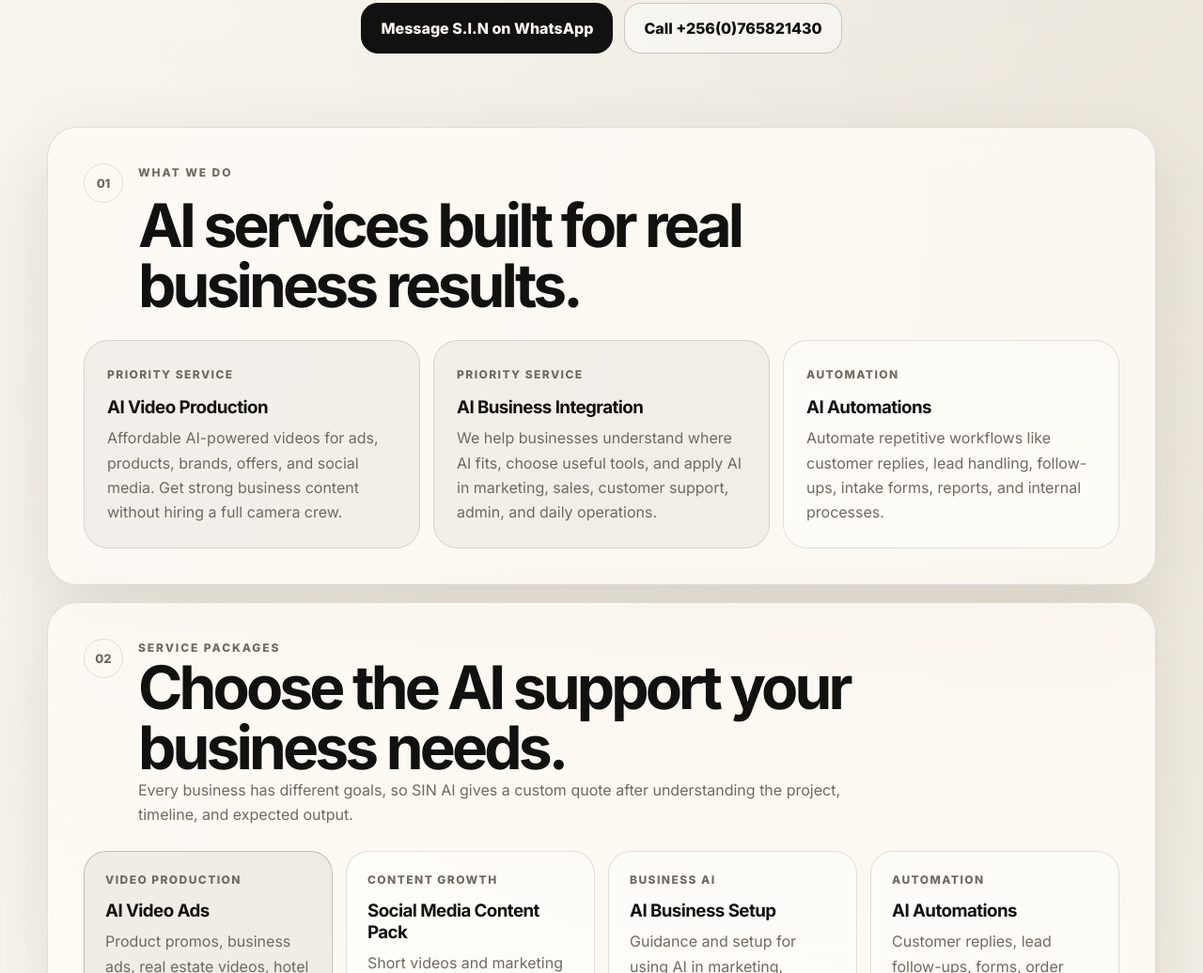
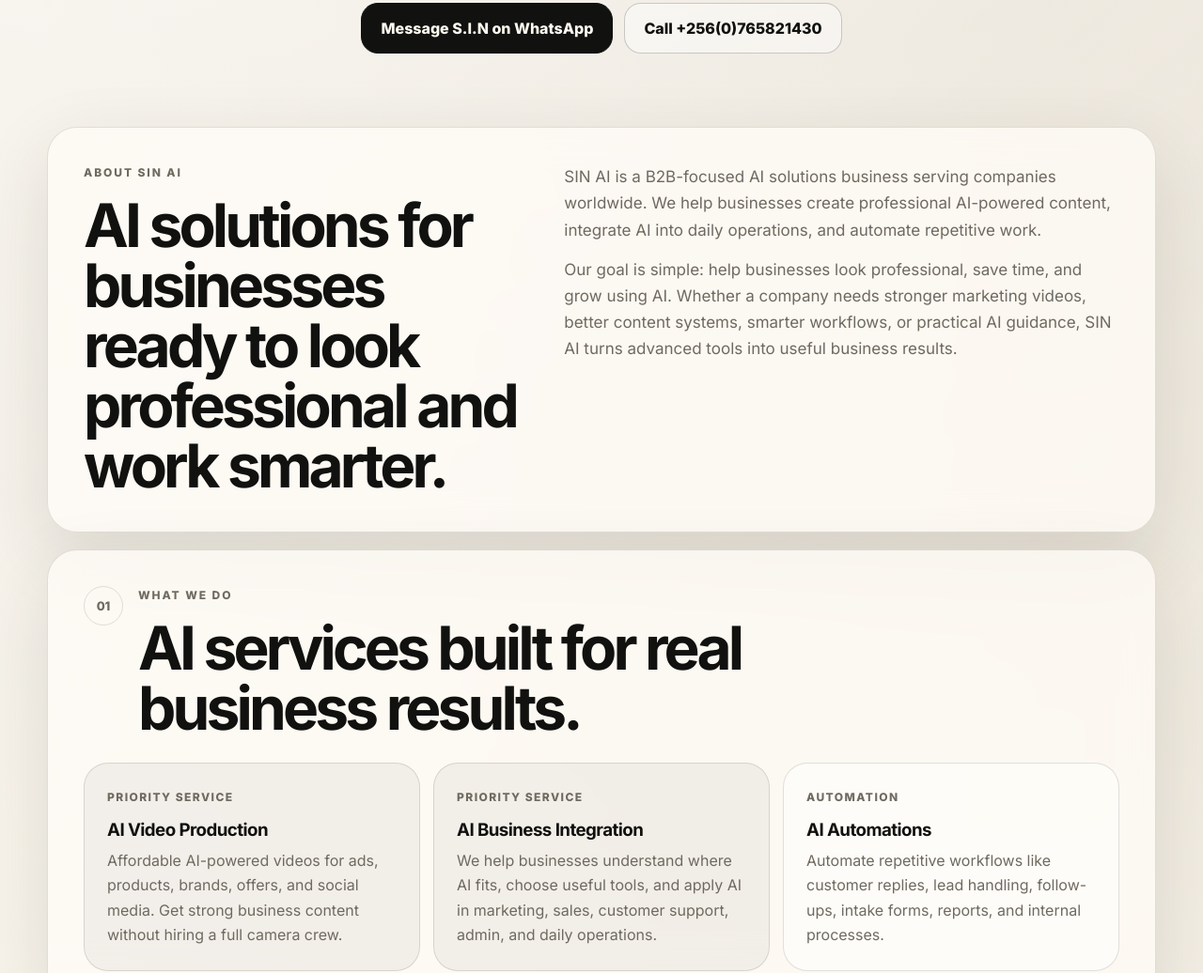
Before and after one commit to zephwambisha-dot/sinai, a plain HTML site: page index.html in a window 1280 px wide. Shown: the part 660-1696 px from the top of the page at 94% size. Drawn offline with Linux system fonts and the light colour scheme.

Commit message:
Add About SIN AI section

```diff
--- a/index.html
+++ b/index.html
@@ -17,6 +17,7 @@
         <img src="assets/sin-ai-logo.jpg" alt="SIN AI" />
       </a>
       <nav class="nav" aria-label="Primary navigation">
+        <a href="#about">About</a>
         <a href="#services">Services</a>
         <a href="#packages">Packages</a>
         <a href="#why">Why SIN AI</a>
@@ -36,6 +37,17 @@
         <div class="hero-actions" aria-label="Primary actions">
           <a class="button primary" href="https://wa.me/256765821430" target="_blank" rel="noreferrer">Message S.I.N on WhatsApp</a>
           <a class="button secondary" href="tel:+256765821430">Call +256(0)765821430</a>
+        </div>
+      </section>
+
+      <section id="about" class="section card about-section">
+        <div>
+          <p class="eyebrow">About SIN AI</p>
+          <h2>AI solutions for businesses ready to look professional and work smarter.</h2>
+        </div>
+        <div class="about-copy">
+          <p>SIN AI is a B2B-focused AI solutions business serving companies worldwide. We help businesses create professional AI-powered content, integrate AI into daily operations, and automate repetitive work.</p>
+          <p>Our goal is simple: help businesses look professional, save time, and grow using AI. Whether a company needs stronger marketing videos, better content systems, smarter workflows, or practical AI guidance, SIN AI turns advanced tools into useful business results.</p>
         </div>
       </section>
 
--- a/styles.css
+++ b/styles.css
@@ -166,6 +166,24 @@
   padding: clamp(24px, 4vw, 38px);
   box-shadow: var(--shadow);
   backdrop-filter: blur(18px);
+}
+
+.about-section {
+  display: grid;
+  grid-template-columns: .9fr 1.1fr;
+  gap: 28px;
+  align-items: start;
+}
+.about-section h2 {
+  margin-bottom: 0;
+}
+.about-copy {
+  display: grid;
+  gap: 14px;
+}
+.about-copy p {
+  margin-bottom: 0;
+  font-size: 17px;
 }
 
 .section-heading {
@@ -444,7 +462,7 @@
 
 @media (max-width: 880px) {
   .nav { display: none; }
-  .service-grid, .split-section, .benefit-list, .process-grid, .case-study, .portfolio-grid { grid-template-columns: 1fr; }
+  .about-section, .service-grid, .split-section, .benefit-list, .process-grid, .case-study, .portfolio-grid { grid-template-columns: 1fr; }
   .package-grid { grid-template-columns: repeat(2, 1fr); }
   .work-card { align-items: flex-start; flex-direction: column; }
   .case-content { padding: 4px; }
```
